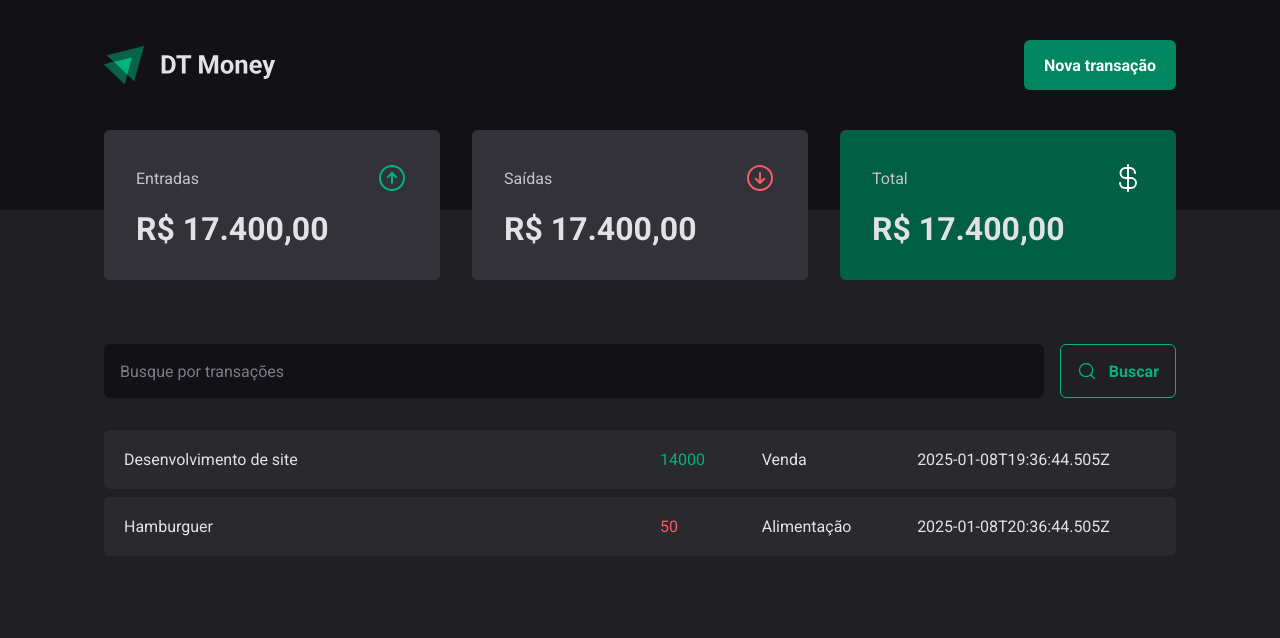
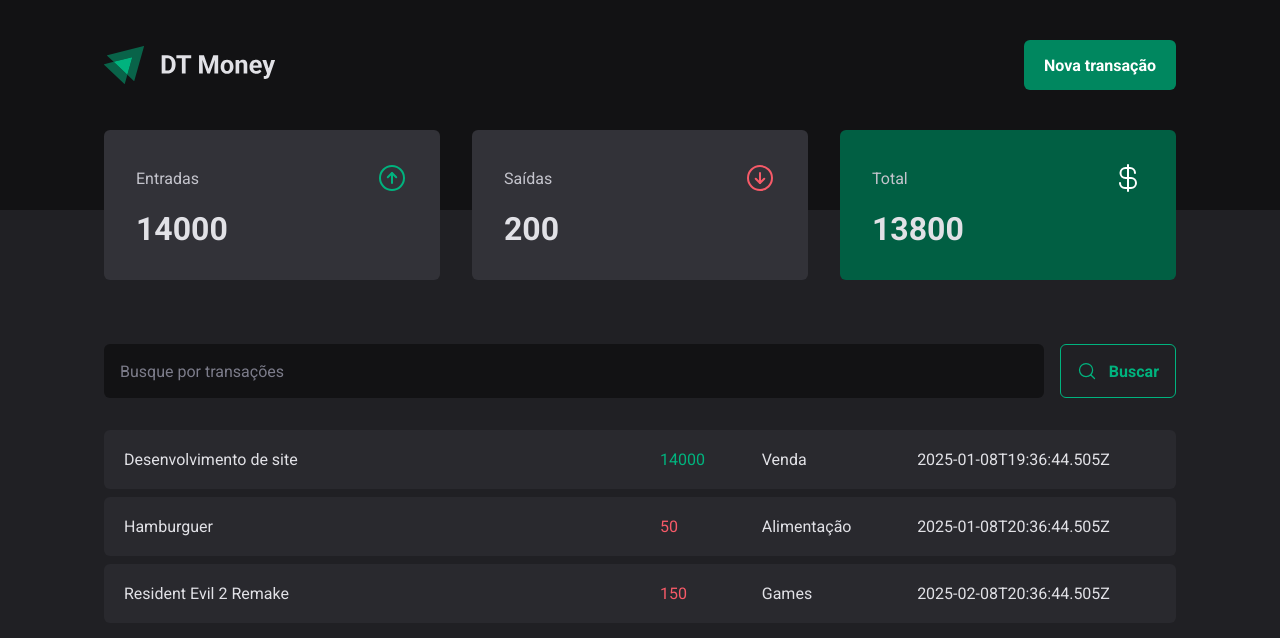
Before and after one commit to davimarquesgiareta/dt-money, a React (Vite) app: page / in a window 1280 px wide. Shown: the top 638 px of the page. Built offline with nearby package versions, Linux system fonts and the light colour scheme; data requests are answered from the project's data file.

Commit message:
feat: caculating summary transactions

```diff
--- a/server.json
+++ b/server.json
@@ -15,6 +15,14 @@
       "category": "Alimentação",
       "price": 50,
       "createdAt": "2025-01-08T20:36:44.505Z"
+    },
+    {
+      "id": 3,
+      "description": "Resident Evil 2 Remake",
+      "type": "outcome",
+      "category": "Games",
+      "price": 150,
+      "createdAt": "2025-02-08T20:36:44.505Z"
     }
   ]
 }
--- a/src/App.tsx
+++ b/src/App.tsx
@@ -2,12 +2,15 @@
 import { defaultTheme } from "./styles/themes/default";
 import { GlobalStyle } from "./styles/global";
 import { Transactions } from "./pages/Transactions";
+import { TransactionsProvider } from "./contexts/TransactionsContext";
 
 export function App() {
   return (
     <ThemeProvider theme={defaultTheme}>
       <GlobalStyle />
-      <Transactions />
+      <TransactionsProvider>
+        <Transactions />
+      </TransactionsProvider>
     </ThemeProvider>
   );
 }
--- a/src/components/Summary/index.tsx
+++ b/src/components/Summary/index.tsx
@@ -1,7 +1,31 @@
 import { ArrowCircleDown, ArrowCircleUp, CurrencyDollar } from "phosphor-react";
 import { SummaryCard, SummaryContainer } from "./styles";
+import { useContext } from "react";
+import { TransactionsContext } from "../../contexts/TransactionsContext";
 
 export function Summary() {
+  const { transactions } = useContext(TransactionsContext);
+
+  const summary = transactions.reduce(
+    (acc, transaction) => {
+      if (transaction.type == "income") {
+        acc.income += transaction.price;
+        acc.total += transaction.price;
+      } else {
+        acc.outcome += transaction.price;
+        acc.total -= transaction.price;
+      }
+      return acc;
+    },
+    {
+      income: 0,
+      outcome: 0,
+      total: 0,
+    }
+  );
+
+  console.log(summary);
+
   return (
     <SummaryContainer>
       <SummaryCard>
@@ -9,7 +33,7 @@
           <span>Entradas</span>
           <ArrowCircleUp size={32} color="#00b37e" />
         </header>
-        <strong>R$ 17.400,00</strong>
+        <strong>{summary.income}</strong>
       </SummaryCard>
 
       <SummaryCard>
@@ -17,7 +41,7 @@
           <span>Saídas</span>
           <ArrowCircleDown size={32} color="#f75a68" />
         </header>
-        <strong>R$ 17.400,00</strong>
+        <strong>{summary.outcome}</strong>
       </SummaryCard>
 
       <SummaryCard variant="green">
@@ -25,7 +49,7 @@
           <span>Total</span>
           <CurrencyDollar size={32} color="#fff" />
         </header>
-        <strong>R$ 17.400,00</strong>
+        <strong>{summary.total}</strong>
       </SummaryCard>
     </SummaryContainer>
   );
--- /dev/null
+++ b/src/contexts/TransactionsContext.tsx
@@ -0,0 +1,40 @@
+import { ReactNode, createContext, useEffect, useState } from "react";
+
+interface Transaction {
+  id: number;
+  description: string;
+  type: "income" | "outcome";
+  price: number;
+  category: string;
+  createdAt: string;
+}
+
+interface TransactionContextType {
+  transactions: Transaction[];
+}
+
+interface TransactionsProviderProps {
+  children: ReactNode;
+}
+
+export const TransactionsContext = createContext({} as TransactionContextType);
+
+export function TransactionsProvider({ children }: TransactionsProviderProps) {
+  const [transactions, setTransactions] = useState<Transaction[]>([]);
+
+  async function loadTransactions() {
+    const response = await fetch("http://localhost:3000/transactions");
+    const data = await response.json();
+    setTransactions(data);
+  }
+
+  useEffect(() => {
+    loadTransactions();
+  }, []);
+
+  return (
+    <TransactionsContext.Provider value={{ transactions }}>
+      {children}
+    </TransactionsContext.Provider>
+  );
+}
--- a/src/pages/Transactions/index.tsx
+++ b/src/pages/Transactions/index.tsx
@@ -1,4 +1,4 @@
-import { useEffect, useState } from "react";
+import { useContext } from "react";
 import { Header } from "../../components/Header";
 import { Summary } from "../../components/Summary";
 import { SearchForm } from "./components/SearchForm";
@@ -7,30 +7,10 @@
   TransactionsContainer,
   TransactionsTable,
 } from "./styles";
-
-interface Transaction {
-  id: number;
-  description: string;
-  type: "income" | "outcome";
-  price: number;
-  category: string;
-  createdAt: string;
-}
-
-type TransactionList = Array<Transaction>;
+import { TransactionsContext } from "../../contexts/TransactionsContext";
 
 export function Transactions() {
-  const [transactions, setTransactions] = useState<TransactionList>([]);
-
-  async function loadTransactions() {
-    const response = await fetch("http://localhost:3000/transactions");
-    const data = await response.json();
-    setTransactions(data);
-  }
-
-  useEffect(() => {
-    loadTransactions();
-  }, []);
+  const { transactions } = useContext(TransactionsContext);
 
   return (
     <div>
```
